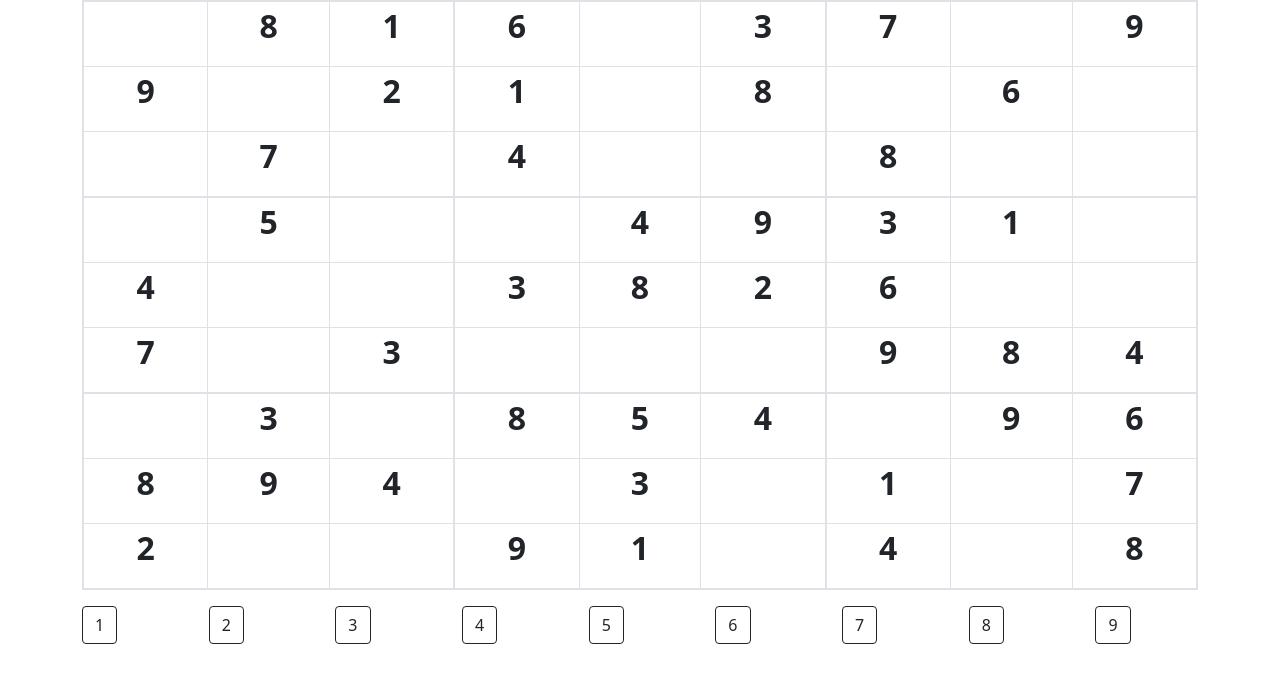
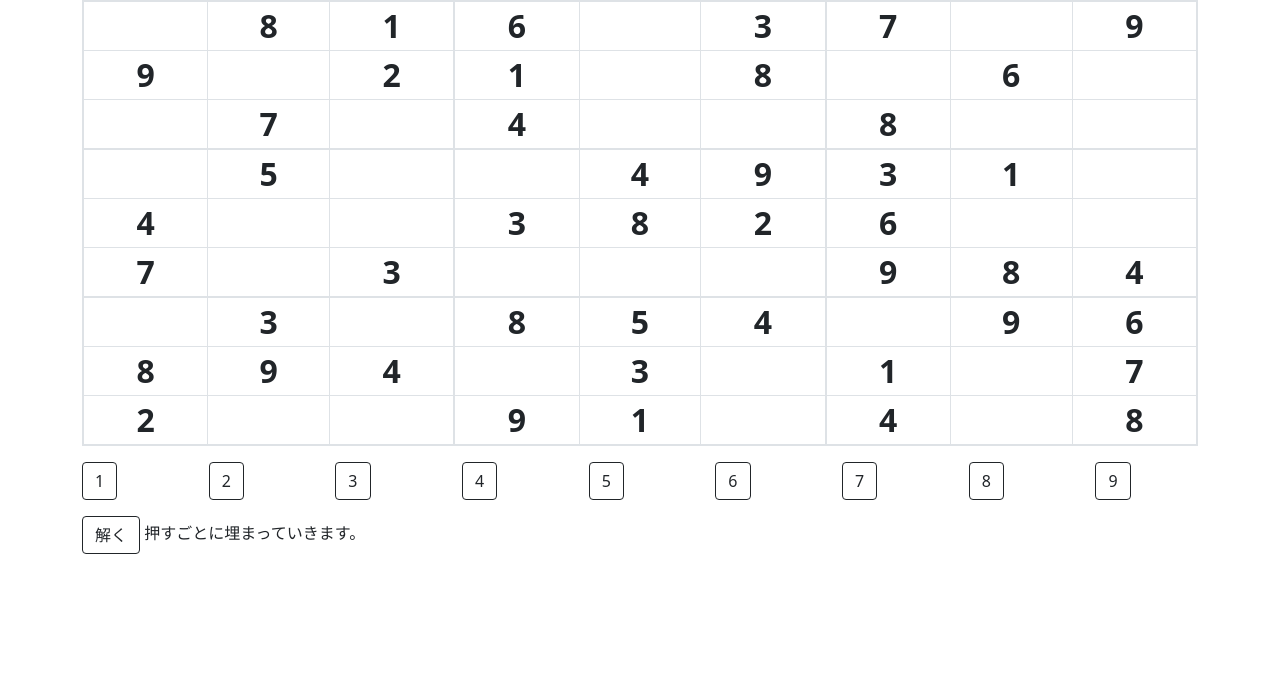
Before and after one commit to learnchi/sudoku, a plain HTML site: page index.html in a window 1280 px wide. Drawn offline with nearby package versions, Linux system fonts and the light colour scheme.

Commit message:
問題を自動で解くボタン設置、完成時に画面を覆う

```diff
--- a/css/sudoku.css
+++ b/css/sudoku.css
@@ -33,3 +33,7 @@ table.maintable tr td.userput {
 table.maintable tr td.errinput {
 	color:#dc3545;
 }
+
+#finished {
+	background-color:rgba(25, 135, 84, .5);
+}
--- a/index.html
+++ b/index.html
@@ -13,6 +13,11 @@
 <body>
 
 <div class="container" id="sudoku">
+<div id="finished"
+	class="text-white position-absolute top-0 start-0 w-100 h-100 align-items-center justify-content-center fs-1"
+	v-bind:class="{ 'd-none': isDNone, 'd-flex': isDFlex, }">
+	完成！！
+</div>
 
     <table class="table maintable">
     <tbody>
@@ -29,14 +34,20 @@
                 	errinput: errinput[(r-1)*9 + (c-1)],
                 	userput: userput[(r-1)*9 + (c-1)]
                 }">
-                	<p>{{ disp[(r-1)*9 + (c-1) ]}}</p>
+                	{{ disp[(r-1)*9 + (c-1) ]}}
 			</td>
     	</tr>
     </tbody>
     </table>
 
-    <div class="row">
+    <div class="row mb-3">
     	<div class="col" v-for="i in 9"><button type="button" v-on:click="clickedNumber(i)" class="btn btn-outline-dark"> {{ i }} </button></div>
+    </div>
+    <div class="row mb-3">
+    	<div class="col">
+    		<button type="button" v-bind:disabled="disabled" v-on:click="clickedSolve" class="btn btn-outline-dark" >解く</button>
+    		<span>押すごとに埋まっていきます。</span>
+    	</div>
     </div>
 
 </div>
--- a/js/sudoku.js
+++ b/js/sudoku.js
@@ -2,6 +2,7 @@
  * sudoku.js
  */
 'use strict';
+
 
 // 表示
 let disp=['','','','','','','','','',
@@ -161,6 +162,7 @@ let checkSudoku = function(testee) {
 		console.log("check is NG!!!");
 	}
 }
+
 //問題に穴を空ける
 let digSudoku = function() {
 
@@ -277,6 +279,9 @@ let board = new Vue({
 		focused: isFocused,
 		userput: isUserPut,
 		errinput: isErrinput,
+		disabled: false,
+		isDNone: true,
+		isDFlex: false
 	},
 	created: function () {
 
@@ -290,8 +295,6 @@ let board = new Vue({
 		// 問題に穴を空ける
 		digSudoku();
 
-console.log("answer ==========")+
-console.log(this.ans);
 		return this.disp;
     },
 	methods: {
@@ -382,9 +385,81 @@ console.log(this.ans);
 					// 全部埋まっている場合は答え合わせ
 					if (this.disp.toString() == this.ans.toString()) {
 						console.log("完成！！！！");
+						this.disabled = true;
+						this.isDNone=false;
+						this.isDFlex=true;
 					}
 				}
 			}
+		},
+		// 「解く」ボタンを押下
+		clickedSolve: function() {
+			console.log("clicked solve");
+
+			// 全候補を取得
+			let allKoho = [];
+			this.disp.forEach( (e, idx ) => {
+				let cellKoho = [];
+				if (e == "") {
+
+					let r = Math.floor(idx/9);
+					let c = idx%9;
+
+					cellKoho = [1,2,3,4,5,6,7,8,9];
+
+					// 縦
+					for (let i=0; i<9; i++) {
+						if (i !== r) {
+							// 縦列にある数値を候補にしない
+							cellKoho = cellKoho.filter(kh => kh !== this.disp[i*9+c]);
+						}
+					}
+
+					// 横
+					for (let i = 0; i<9; i++) {
+						if (i !== c) {
+							// 横列にある数値を候補にしない
+							cellKoho = cellKoho.filter(kh => kh !== this.disp[r*9+i]);
+						}
+					}
+
+					// ブロック
+					let currGroupRow = Math.floor(r/3); // 1～3行目は0、4～6行目は1、7～9行目は2
+					let currGroupCol = Math.floor(c/3); // 1～3列目は0、4～6列目は1、7～9列目は2
+
+					for (let gr = currGroupRow*3; gr < currGroupRow*3+3; gr++) {
+						for (let gc = currGroupCol*3; gc < currGroupCol*3+3; gc++) {
+							if (gr !== r && gc != c) {
+								// グループにある数値を候補にしない
+								cellKoho = cellKoho.filter(kh => kh !== this.disp[gr*9+gc]);
+							}
+						}
+					}
+
+				}
+				allKoho[idx] = cellKoho;
+			});
+
+			// 候補が1つのマスを埋める
+			allKoho.forEach( (e, idx ) => {
+				if (e.length == 1) {
+					Vue.set(this.disp, idx, e[0]);		// 候補の数字を表示
+					Vue.set(this.userput, idx, true); // ユーザー入力クラスを適用
+				}
+			});
+
+			// 全部が入力されているか感知
+			if (this.disp.indexOf("") <= -1) {
+				// 全部埋まっている場合は答え合わせ
+				if (this.disp.toString() == this.ans.toString()) {
+					console.log("完成！！！！");
+					this.disabled = true;
+					this.isDNone=false;
+					this.isDFlex=true;
+
+				}
+			}
+
 		}
 	}
 })
```
